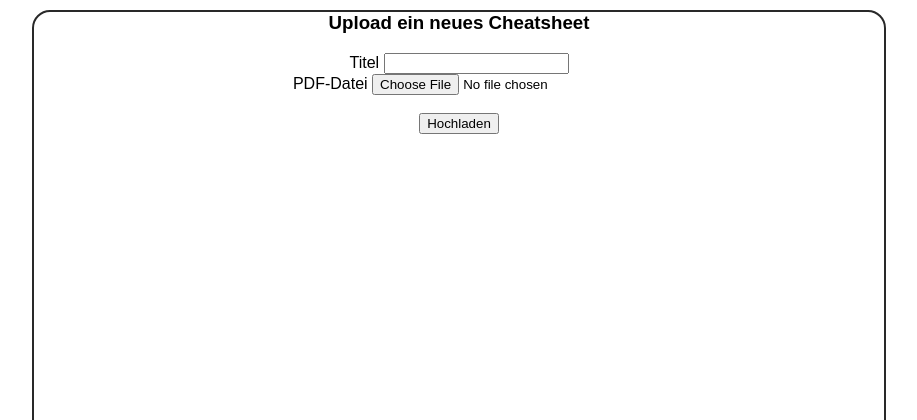
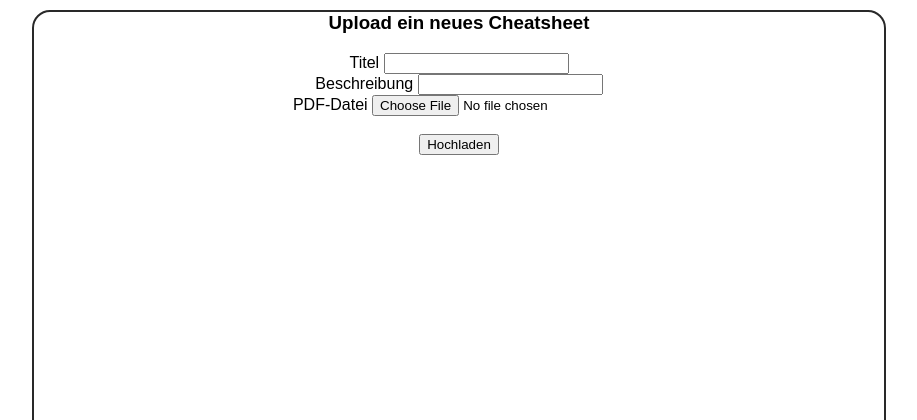
Before and after one commit to Jacob-ui/Spickshare, a Flask app: page /upload/ in a window 1280 px wide. Shown: the top 420 px of the page, without its empty margins (181-1098 px from the left). Run offline with Flask 3, Linux system fonts and the light colour scheme; a user stored in the database is signed in.

Commit message:
Cheatsheet Beschreibung hinzufügen + Datenbank aktualisiert

```diff
--- a/myproject/app.py
+++ b/myproject/app.py
@@ -53,7 +53,7 @@ def index():
         eintraege.append({
             'id': sheet.id,
             'titel': sheet.title,
-            'beschreibung': 'Beschreibung hier einfügen oder weglassen',  # Falls du ein Feld hast, sonst leer
+            'beschreibung': sheet.description,
             'prof': '',  # Falls du Professor-Name aus sheet.professor_id laden willst, musst du noch joinen
             'score': str(sheet.votes),
         })
@@ -138,6 +138,7 @@ def upload():
     # POST: Daten verarbeiten
     file = request.files.get('file')
     title = request.form.get('title')
+    description = request.form.get('description')
 
     if not file or file.filename == '':
         flash("Keine Datei ausgewählt!", "error")
@@ -147,6 +148,10 @@ def upload():
         flash("Titel darf nicht leer sein.", "error")
         return redirect(url_for('upload'))
 
+    if not description:
+        flash("Beschreibung darf nicht leer sein.", "error")
+        return redirect(url_for('upload'))
+
     if not file.filename.lower().endswith('.pdf'):
         flash("Nur PDF-Dateien sind erlaubt.", "error")
         return redirect(url_for('upload'))
@@ -154,6 +159,7 @@ def upload():
     try:
         new_sheet = Cheatsheet(
             title=title,
+            description=description,
             pdf_datei=file.read(),
             user_id=current_user.id
         )
--- a/myproject/models.py
+++ b/myproject/models.py
@@ -24,6 +24,7 @@ class Professor(db.Model):
 class Cheatsheet(db.Model):
     id = db.Column(db.Integer, primary_key=True)
     title = db.Column(db.String, nullable=False)
+    description = db.Column(db.String, nullable=False)
     creditcost = db.Column(db.Integer, nullable=True)
     pdf_datei = db.Column(db.LargeBinary, nullable=False)
     module_id = db.Column(db.Integer, db.ForeignKey('module.id'), nullable=True)
--- a/myproject/templates/upload.html
+++ b/myproject/templates/upload.html
@@ -18,6 +18,11 @@
         </div>
 
         <div class="form-group">
+        <label for="description">Beschreibung</label>
+        <input type="text" name="description" class="form-control" required>
+        </div>
+
+        <div class="form-group">
         <label for="file">PDF-Datei</label>
         <input type="file" name="file" accept=".pdf" class="form-control" required>
         </div>
```
Also changed, not shown: myproject/instance/spickshare.db.
